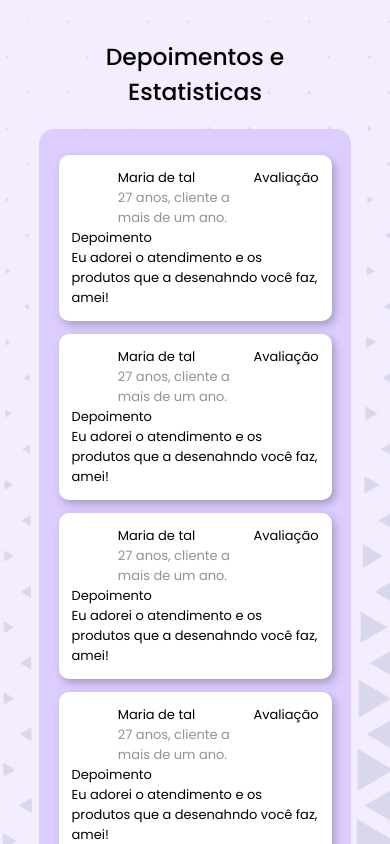
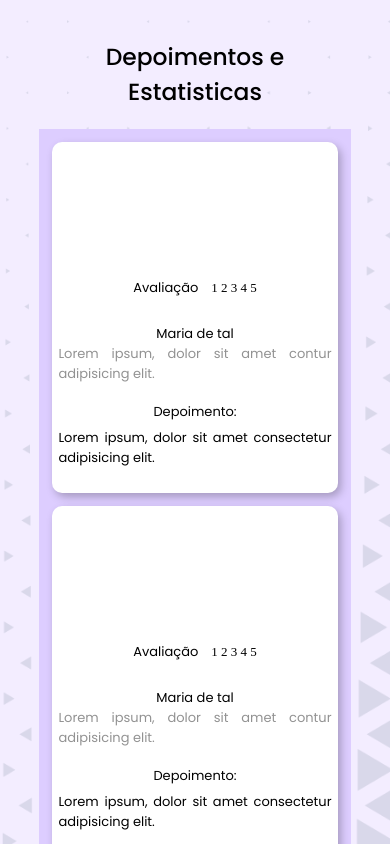
Before and after one commit to leoleodev/desenh4ndo_voce, a React (Vite) app: page / in a window 390 px wide. Shown: the part 4160-5004 px from the top of the page. Built offline with nearby package versions, Linux system fonts and the light colour scheme.

Commit message:
avaliable card completed

```diff
--- a/src/components/AvaliableCard.tsx
+++ b/src/components/AvaliableCard.tsx
@@ -1,39 +1,40 @@
 import imageTeste from '../images/cardImages/productPolaroid.jpg'
 
 import Styles from '../styles/modules/AvaliableCard.module.css'
-import starIcon from '../images/icons/star.svg'
 
 export function AvaliableCard(){
     return(
         <section className={Styles.avaliableCardContainer}>
-            <div className={Styles.area1}>
 
-                <div className={Styles.image}>
-                    <img src={imageTeste} alt="Foto de perfil" />
-                </div>
+            <div className={Styles.areaImage}><img src={imageTeste} alt="" /></div>
+
+            <div className={Styles.areaOther}>
+                <div className={Styles.areaInfo}>
                     <div className={Styles.personInfo}>
                         <h3>Maria de tal</h3>
                         <p>
-                        27 anos, cliente a mais de um ano.
+                            Lorem ipsum, dolor sit amet contur adipisicing
+                            elit.
                         </p>
                     </div>
                     <div className={Styles.avaliable}>
                         <h3>Avaliação</h3>
                         <div className={Styles.stars}>
-                        <img src={starIcon} alt="Estrela de avaliação"/>
-                        <img src={starIcon} alt="Estrela de avaliação"/>
-                        <img src={starIcon} alt="Estrela de avaliação"/>
-                        <img src={starIcon} alt="Estrela de avaliação"/>
-                        <img src={starIcon} alt="Estrela de avaliação"/>
+                            1 2 3 4 5
                         </div>
                     </div>
                 </div>
-            <div className={Styles.testimonial}>
-                <h3>Depoimento</h3>
-                <h5>
-                    Eu adorei o atendimento e os produtos que a desenahndo você faz, amei!
-                </h5>
+
+                <div className={Styles.areaTestimonial}>
+                    <h3>Depoimento:</h3>
+                    <h6>
+                        Lorem ipsum, dolor sit amet consectetur adipisicing
+                        elit.
+                    </h6>
                 </div>
+            </div>
+
+
         </section>
     );
 }
--- a/src/components/DepositionsSection.tsx
+++ b/src/components/DepositionsSection.tsx
@@ -17,6 +17,11 @@ export function DepositionsSection(){
                     <AvaliableCard />
                     <AvaliableCard />
                     <AvaliableCard />
+                    <AvaliableCard />
+                    <AvaliableCard />
+                    <AvaliableCard />
+
+
                 </div>
 
             </div>
--- a/src/styles/modules/AvaliableCard.module.css
+++ b/src/styles/modules/AvaliableCard.module.css
@@ -1,62 +1,127 @@
 
 .avaliableCardContainer{
+    margin-bottom: 1rem;
     width: 100%;
+    height: 15rem;
     border-radius: 10px;
     background: white;
     box-shadow: 3px 4px 8px rgba(0, 0, 0, 0.25);
     padding: 1rem;
     display: flex;
+    gap: 1rem;
+}
+
+.areaImage{
+    width: 25%;
+    height: 100%;
+    display: flex;
+    justify-content: center;
+    align-items: center;
+    clip-path: circle();
+}
+.areaImage img{
+    max-width: 100%;
+}
+
+.areaOther{
+    width: 75%;
+    height: 100%;
+    display: flex;
     flex-direction: column;
     align-items: center;
-    justify-content: space-evenly;
-
+    justify-content: space-between;
 }
-
-.image{
-    width: 30%;
-    clip-path: circle();
-
-    border: 2px solid;
-    border-image: linear-gradient(#7F43FE, #FE43CA);
-
+.areaOther .areaInfo{
+    width: 100%;
+    height: 55%;
+    display: flex;
+    gap: 0.5rem;
 }
-.image img{
-    max-width: 100%;
-
-}
-
-.area1{
-    width: 100%;
-
-    display: flex;
-    align-items: flex-start;
-    justify-content: space-between;
-
-}
-
-.personInfo{
-    display: flex;
-    flex-direction: column;
-    align-items: flex-start;
-    justify-content: flex-start;
-}
-
-.avaliable{
-    display: flex;
-    flex-direction: column;
-    align-items: flex-start;
-    justify-content: flex-start;
-}
-.stars{
-    display: flex;
-    align-items: flex-start;
-    justify-content: flex-start;
-}
-.testimonial{
+.areaOther .areaInfo .personInfo{
+    width: 60%;
+    height: 100%;
 
     display: flex;
     flex-direction: column;
     align-items: flex-start;
     justify-content: flex-start;
 
+    overflow: auto;
 }
+.areaOther .areaInfo .avaliable{
+    width: 40%;
+    height: 100%;
+
+    display: flex;
+    flex-direction: column;
+    align-items: center;
+    justify-content: flex-start;
+    gap: 1rem;
+    overflow: auto;
+}
+
+
+
+
+.areaOther .areaTestimonial{
+    width: 100%;
+    height: 45%;
+    display: flex;
+    flex-direction: column;
+    justify-content: flex-start;
+    align-items: flex-start;
+    gap: 0.5rem;
+
+    overflow: auto;
+}
+
+
+@media(max-width: 1080px){
+
+}
+
+@media(max-width: 720px){
+
+    .avaliableCardContainer{
+        height: 27rem;
+        padding: 0.5rem;
+        flex-direction: column;
+        align-items: center;
+        justify-content: center;
+        text-align: justify;
+    }
+    .areaImage{
+        width: 100%;
+        height: 30%;
+    }
+    .areaOther{
+        width: 100%;
+        height: 70%;
+    }
+    .areaOther .areaInfo{
+        width: 100%;
+        flex-direction: column-reverse;
+        align-items: center;
+        justify-content: center;
+    }
+    .areaOther .areaInfo .personInfo{
+        width: 100%;
+        justify-content: center;
+        align-items: center;
+
+    }
+    .areaOther .areaInfo .avaliable{
+        width: 100%;
+        flex-direction: row;
+        align-items: center;
+        justify-content: center;
+    }
+    .areaOther .areaTestimonial{
+        justify-content: center;
+        align-items: center;
+    }
+
+}
+
+@media(max-width: 600px){
+}
--- a/src/styles/modules/DepositionsSection.module.css
+++ b/src/styles/modules/DepositionsSection.module.css
@@ -15,35 +15,29 @@ h2{
 }
 
 .depositionContent{
-
     width: 100%;
     height: 90vh;
 
-    display: flex;
-    flex-direction: row;
-    align-items: center;
-    justify-content: space-between;
-
-    gap: 1rem;
+    display: grid;
+    grid-template-columns: 1fr 1.5fr;
+    place-items: center;
 }
 .depositionContent img{
-    width: 40%;
+    width: 100%;
 }
+
 .commentsArea{
-    width: 50%;
+    width: 100%;
     height: 100%;
 
     overflow: auto;
 
     background: var(--purpleShade1);
-    border-radius: 15px;
 
-    display: flex;
-    flex-direction: column;
-    align-items: flex-start;
-    justify-content: flex-start;
+
+    display: block;
     gap: 1rem;
-    padding: 2rem 1.5rem;
+    padding: 1rem;
 }
 
 .complementaryArea{
@@ -61,14 +55,15 @@ h2{
     .depositionContent img{
         display: none;
     }
-    .commentsArea{
-        width: 100%;
+    .depositionContent{
+        grid-template-columns: 1fr;
     }
 
 }
 
 @media(max-width: 720px){
 
+
 }
 
 @media(max-width: 600px){
```
Also changed, not shown: src/images/icons/commentsIcon.svg. Lines whose indentation alone changed are shown as unchanged.
